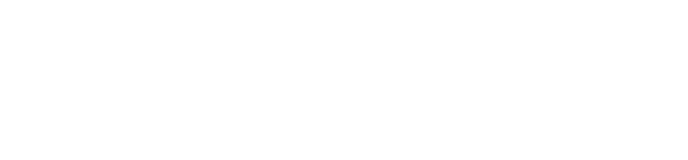
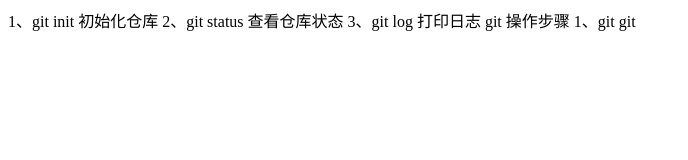
Before and after one commit to kucoffee94/test, a plain HTML site: page index.html in a window 1280 px wide. Shown: the whole page, without its empty margins (0-688 px from the left). Drawn offline with Linux system fonts and the light colour scheme.

Commit message:
修改数据

```diff
--- a/index.html
+++ b/index.html
@@ -7,6 +7,18 @@
   <title>Document</title>
 </head>
 <body>
+  1、git init  初始化仓库
+  2、git status  查看仓库状态
+  3、git  log    打印日志
+  git 操作步骤
+  1、git
+
+
+
+
+
+
+git
 
 </body>
 </html>
```
